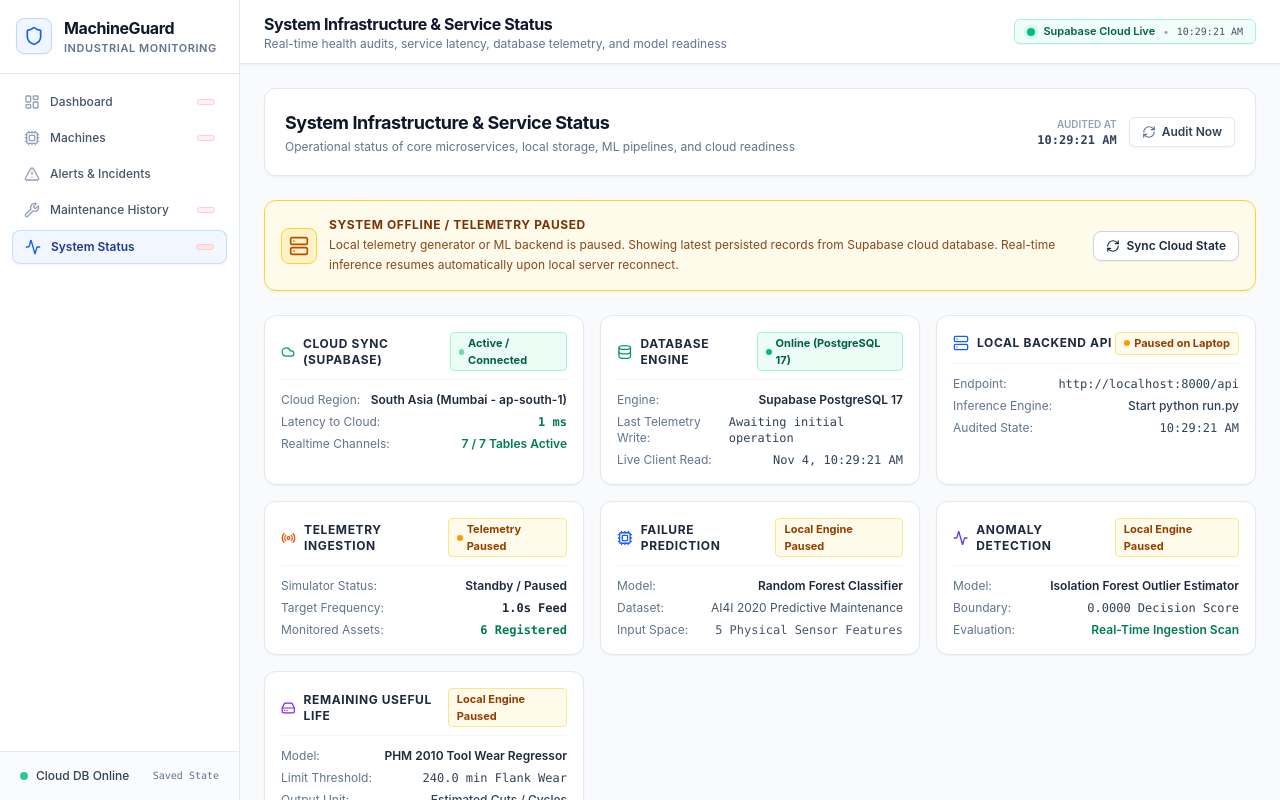
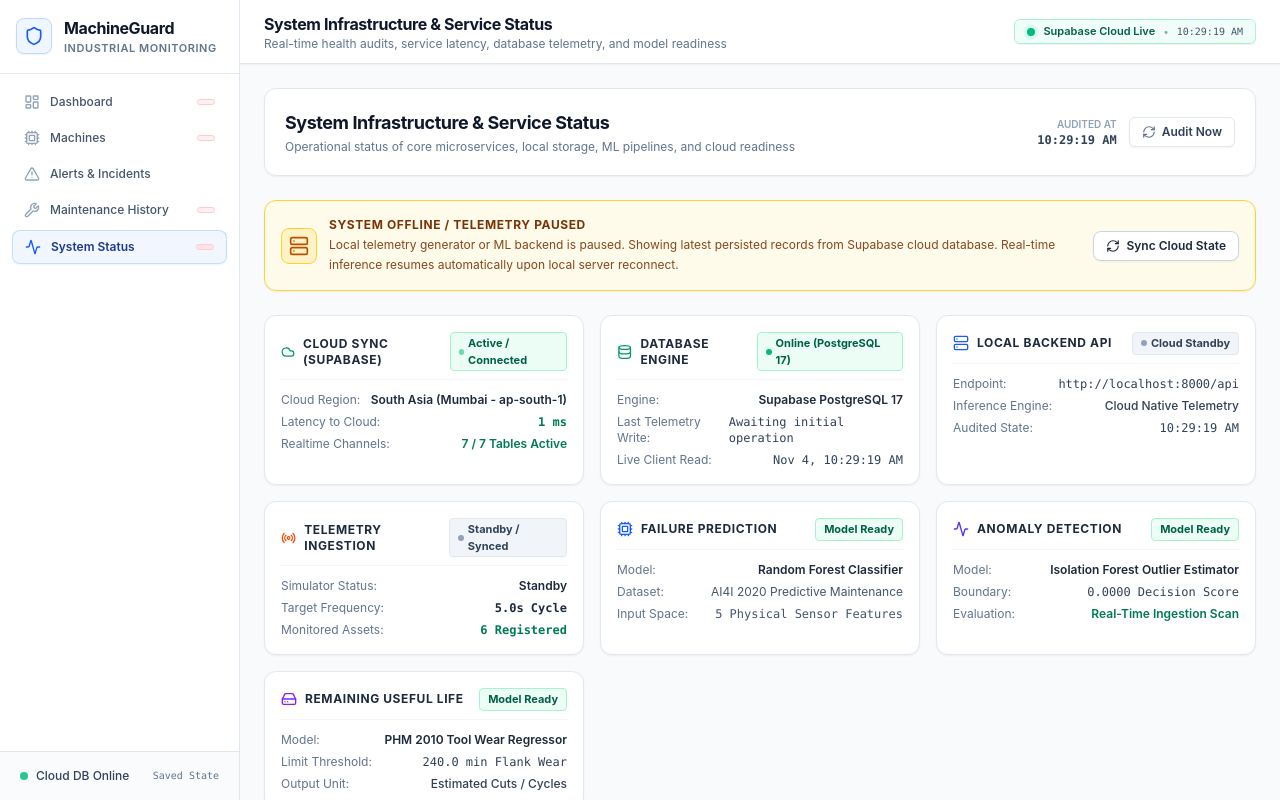
Before and after one commit to Programit1/machineguard, a React (Vite) app in the folder frontend/: page / in a window 1280 px wide. Both pictures are taken after a click on the button "System Status". Shown: the top 800 px of the page. Built offline with nearby package versions, Linux system fonts and the light colour scheme; no server answers; the database is empty.

Commit message:
fix(platform): smooth machine deletion, clean active-only alert badges, 5s telemetry cycle, and refined industrial UI

```diff
--- a/frontend/src/App.jsx
+++ b/frontend/src/App.jsx
@@ -95,10 +95,10 @@ export default function App() {
     loadData();
   }, [loadData]);
 
-  // Live Auto-Polling: 2.0s when on overview pages (pauses during dedicated machine-detail view to free WAN bandwidth)
+  // Live Auto-Polling: 5.0s cycle
   useEffect(() => {
     if (activeTab === 'machine-detail') return;
-    const interval = setInterval(loadData, 2000);
+    const interval = setInterval(loadData, 5000);
     return () => clearInterval(interval);
   }, [loadData, activeTab]);
 
@@ -178,15 +178,18 @@ export default function App() {
       return;
     }
     try {
-      await deleteMachine(machineId);
-      showFeedback(`Machine ${machineId} deleted.`, 'info');
-      await loadData();
+      // Optimistically remove from state immediately to prevent UI glitching
+      setMachines((prev) => prev.filter((m) => m.machine_id !== machineId && m.id !== machineId));
       if (selectedMachineId === machineId) {
         setSelectedMachineId(null);
         setActiveTab('machines');
       }
+      await deleteMachine(machineId);
+      showFeedback(`Machine ${machineId} deleted successfully.`, 'info');
+      await loadData();
     } catch (err) {
       showFeedback(err.message, 'error');
+      await loadData();
     }
   };
 
@@ -275,8 +278,14 @@ export default function App() {
           setSelectedMachineId(null);
           setActiveTab(tab);
         }}
-        activeAlertsCount={summary?.active_alerts_count || 0}
-        activeIncidentsCount={(summary?.recent_incidents || []).filter(i => i.status !== 'RESOLVED').length}
+        activeAlertsCount={
+          // Calculate true unresolved items: filter case-insensitively for non-resolved incidents/alerts
+          Math.max(
+            (summary?.recent_alerts || []).filter((a) => a && String(a.status || '').toUpperCase() === 'ACTIVE').length,
+            (summary?.recent_incidents || []).filter((i) => i && String(i.status || '').toUpperCase() !== 'RESOLVED').length
+          ) || (summary?.active_alerts_count || 0)
+        }
+        activeIncidentsCount={0}
         backendOnline={backendOnline}
         cloudOnline={cloudOnline}
       />
--- a/frontend/src/api.js
+++ b/frontend/src/api.js
@@ -331,6 +331,16 @@ export async function updateMachine(machineId, data) {
 export async function deleteMachine(machineId) {
   if (isSupabaseConfigured && supabase) {
     try {
+      // Clean up all child dependencies first to guarantee constraint-free deletion
+      await Promise.allSettled([
+        supabase.from('incident_verifications').delete().eq('machine_id', machineId),
+        supabase.from('incidents').delete().eq('machine_id', machineId),
+        supabase.from('alerts').delete().eq('machine_id', machineId),
+        supabase.from('predictions').delete().eq('machine_id', machineId),
+        supabase.from('sensor_readings').delete().eq('machine_id', machineId),
+        supabase.from('maintenance_logs').delete().eq('machine_id', machineId),
+      ]);
+
       const { error } = await supabase
         .from('machines')
         .delete()
--- a/frontend/src/components/Sidebar.jsx
+++ b/frontend/src/components/Sidebar.jsx
@@ -122,7 +122,7 @@ export default function Sidebar({
             </span>
           </div>
           <span className="font-mono text-[10px] text-slate-500">
-            {backendOnline ? '1.0s Feed' : 'Saved State'}
+            {backendOnline ? '5.0s Cycle' : 'Saved State'}
           </span>
         </div>
       </div>
--- a/frontend/src/pages/Dashboard.jsx
+++ b/frontend/src/pages/Dashboard.jsx
@@ -69,18 +69,18 @@ export default function Dashboard({
   // Primary two monitored machine cards as specified
   const primaryMachines = machines.slice(0, 2);
 
-  // Overall Fleet Health status
-  const fleetHealth = criticalMachines > 0
-    ? { title: 'Critical Attention Required', color: 'bg-rose-50 border-rose-200 text-rose-800', desc: `${criticalMachines} machinery unit(s) report critical failure risk or active safety alarms.` }
-    : warningMachines > 0
+  // Overall Fleet Health status (only elevate to warning/critical if there are active unresolved alerts)
+  const fleetHealth = (totalActiveAlerts > 0 && criticalMachines > 0)
+    ? { title: 'Critical Attention Required', color: 'bg-rose-50 border-rose-200 text-rose-800', desc: `${criticalMachines} machinery unit(s) report active safety alarms.` }
+    : (totalActiveAlerts > 0 && warningMachines > 0)
     ? { title: 'Advisory / Maintenance Review', color: 'bg-amber-50 border-amber-200 text-amber-800', desc: `${warningMachines} unit(s) exhibit elevated risk or statistical operational anomalies.` }
     : { title: 'Nominal Fleet Condition', color: 'bg-emerald-50 border-emerald-200 text-emerald-800', desc: 'All monitored assets are operating within standard mechanical and thermal tolerances.' };
 
   return (
     <div className="p-6 max-w-7xl mx-auto space-y-6">
 
-      {/* Critical Incident Banner */}
-      {criticalMachines > 0 && (
+      {/* Critical Incident Banner (only displayed when an ACTIVE unresolved alert is open) */}
+      {totalActiveAlerts > 0 && criticalMachines > 0 && (
         <div className="rounded-xl border border-rose-300 bg-rose-50 p-4 shadow-xs flex flex-col sm:flex-row sm:items-center justify-between gap-3 text-rose-900">
           <div className="flex items-center gap-3">
             <div className="flex h-9 w-9 items-center justify-center rounded-lg bg-rose-100 text-rose-700 border border-rose-300 shrink-0">
@@ -91,7 +91,7 @@ export default function Dashboard({
                 Critical Incident Notification ({criticalMachines} Machine{criticalMachines > 1 ? 's' : ''} in Fault State)
               </div>
               <p className="text-xs text-rose-700 mt-0.5">
-                Immediate mechanical or thermal hazard detected. Review active incidents and complete maintenance verification.
+                Active fault condition detected. Review incident log and execute corrective actions.
               </p>
             </div>
           </div>
@@ -443,7 +443,7 @@ export default function Dashboard({
                 Recent Telemetry Stream
               </h3>
             </div>
-            <span className="text-[11px] font-mono text-slate-400">1.0s Feed</span>
+            <span className="text-[11px] font-mono text-slate-400">5.0s Cycle</span>
           </div>
 
           <div className="overflow-x-auto">
--- a/frontend/src/pages/MachineDetail.jsx
+++ b/frontend/src/pages/MachineDetail.jsx
@@ -255,9 +255,9 @@ function MachineDetailContent({ machineId, initialMachine, onBack }) {
     loadData();
   }, [loadData]);
 
-  // 2-second live telemetry refresh with in-flight guard
+  // 5-second live telemetry refresh with in-flight guard
   useEffect(() => {
-    const timer = setInterval(loadData, 2000);
+    const timer = setInterval(loadData, 5000);
     return () => clearInterval(timer);
   }, [loadData]);
 
@@ -446,7 +446,7 @@ function MachineDetailContent({ machineId, initialMachine, onBack }) {
           <h2 className="text-xs font-bold text-slate-700 uppercase tracking-wider">
             Live Telemetry Sensor Readings
           </h2>
-          <span className="text-[11px] font-mono text-slate-400">1.0s Ingestion Frequency</span>
+          <span className="text-[11px] font-mono text-slate-400">5.0s Telemetry Cycle</span>
         </div>
 
         {latestReading ? (
--- a/frontend/src/pages/SystemStatus.jsx
+++ b/frontend/src/pages/SystemStatus.jsx
@@ -63,7 +63,7 @@ export default function SystemStatus() {
 
   useEffect(() => {
     runHealthAudit();
-    const interval = setInterval(runHealthAudit, 2000);
+    const interval = setInterval(runHealthAudit, 5000);
     return () => clearInterval(interval);
   }, [runHealthAudit]);
 
@@ -256,7 +256,7 @@ export default function SystemStatus() {
           </div>
         </div>
 
-        {/* 3. Local Backend API Gateway (Laptop) */}
+        {/* 3. Local Backend API Gateway */}
         <div className="rounded-xl border border-slate-200 bg-white p-4 shadow-xs space-y-3">
           <div className="flex items-center justify-between pb-2 border-b border-slate-100">
             <div className="flex items-center gap-2">
@@ -267,11 +267,11 @@ export default function SystemStatus() {
               className={`inline-flex items-center gap-1 px-2 py-0.5 rounded text-[11px] font-bold ${
                 isApiOnline
                   ? 'bg-emerald-50 text-emerald-800 border border-emerald-200'
-                  : 'bg-amber-50 text-amber-800 border border-amber-200'
+                  : 'bg-slate-100 text-slate-700 border border-slate-200'
               }`}
             >
-              <span className={`h-1.5 w-1.5 rounded-full ${isApiOnline ? 'bg-emerald-500 animate-pulse' : 'bg-amber-500'}`} />
-              {isApiOnline ? 'Online (Local)' : 'Paused on Laptop'}
+              <span className={`h-1.5 w-1.5 rounded-full ${isApiOnline ? 'bg-emerald-500 animate-pulse' : 'bg-slate-400'}`} />
+              {isApiOnline ? 'Online (Local)' : 'Cloud Standby'}
             </span>
           </div>
           <div className="space-y-1.5 text-xs">
@@ -281,7 +281,7 @@ export default function SystemStatus() {
             </div>
             <div className="flex justify-between">
               <span className="text-slate-500">Inference Engine:</span>
-              <span className="text-slate-700 font-medium">{isApiOnline ? 'FastAPI Ingestion Active' : 'Start python run.py'}</span>
+              <span className="text-slate-700 font-medium">{isApiOnline ? 'FastAPI Ingestion Active' : 'Cloud Native Telemetry'}</span>
             </div>
             <div className="flex justify-between">
               <span className="text-slate-500">Audited State:</span>
@@ -301,21 +301,21 @@ export default function SystemStatus() {
               className={`inline-flex items-center gap-1 px-2 py-0.5 rounded text-[11px] font-bold ${
                 isSimulatorStreaming
                   ? 'bg-emerald-50 text-emerald-800 border border-emerald-200'
-                  : 'bg-amber-50 text-amber-800 border border-amber-200'
+                  : 'bg-slate-100 text-slate-700 border border-slate-200'
               }`}
             >
-              <span className={`h-1.5 w-1.5 rounded-full ${isSimulatorStreaming ? 'bg-emerald-500 animate-pulse' : 'bg-amber-500'}`} />
-              {isSimulatorStreaming ? 'Streaming Active' : 'Telemetry Paused'}
+              <span className={`h-1.5 w-1.5 rounded-full ${isSimulatorStreaming ? 'bg-emerald-500 animate-pulse' : 'bg-slate-400'}`} />
+              {isSimulatorStreaming ? 'Streaming Active' : 'Standby / Synced'}
             </span>
           </div>
           <div className="space-y-1.5 text-xs">
             <div className="flex justify-between">
               <span className="text-slate-500">Simulator Status:</span>
-              <span className="font-semibold text-slate-800">{isSimulatorStreaming ? 'data_generator.py Active' : 'Standby / Paused'}</span>
+              <span className="font-semibold text-slate-800">{isSimulatorStreaming ? 'Live Stream Active' : 'Standby'}</span>
             </div>
             <div className="flex justify-between">
               <span className="text-slate-500">Target Frequency:</span>
-              <span className="font-mono text-slate-800 font-semibold">1.0s Feed</span>
+              <span className="font-mono text-slate-800 font-semibold">5.0s Cycle</span>
             </div>
             <div className="flex justify-between">
               <span className="text-slate-500">Monitored Assets:</span>
@@ -333,12 +333,12 @@ export default function SystemStatus() {
             </div>
             <span
               className={`inline-flex items-center gap-1 px-2 py-0.5 rounded text-[11px] font-bold ${
-                failureLoaded
+                failureLoaded || isCloudOnline
                   ? 'bg-emerald-50 text-emerald-800 border border-emerald-200'
-                  : 'bg-amber-50 text-amber-800 border border-amber-200'
+                  : 'bg-slate-100 text-slate-700 border border-slate-200'
               }`}
             >
-              {failureLoaded ? 'Online (v1.0.0)' : 'Local Engine Paused'}
+              {failureLoaded || isCloudOnline ? 'Model Ready' : 'Standby'}
             </span>
           </div>
           <div className="space-y-1.5 text-xs">
@@ -366,12 +366,12 @@ export default function SystemStatus() {
             </div>
             <span
               className={`inline-flex items-center gap-1 px-2 py-0.5 rounded text-[11px] font-bold ${
-                anomalyLoaded
+                anomalyLoaded || isCloudOnline
                   ? 'bg-emerald-50 text-emerald-800 border border-emerald-200'
-                  : 'bg-amber-50 text-amber-800 border border-amber-200'
+                  : 'bg-slate-100 text-slate-700 border border-slate-200'
               }`}
             >
-              {anomalyLoaded ? 'Online (v1.0.0)' : 'Local Engine Paused'}
+              {anomalyLoaded || isCloudOnline ? 'Model Ready' : 'Standby'}
             </span>
           </div>
           <div className="space-y-1.5 text-xs">
@@ -399,12 +399,12 @@ export default function SystemStatus() {
             </div>
             <span
               className={`inline-flex items-center gap-1 px-2 py-0.5 rounded text-[11px] font-bold ${
-                rulLoaded
+                rulLoaded || isCloudOnline
                   ? 'bg-emerald-50 text-emerald-800 border border-emerald-200'
-                  : 'bg-amber-50 text-amber-800 border border-amber-200'
+                  : 'bg-slate-100 text-slate-700 border border-slate-200'
               }`}
             >
-              {rulLoaded ? 'Online (v1.0.0)' : 'Local Engine Paused'}
+              {rulLoaded || isCloudOnline ? 'Model Ready' : 'Standby'}
             </span>
           </div>
           <div className="space-y-1.5 text-xs">
```
Also changed, not shown: 1 other file (tests, documents, lock files or other folders).
